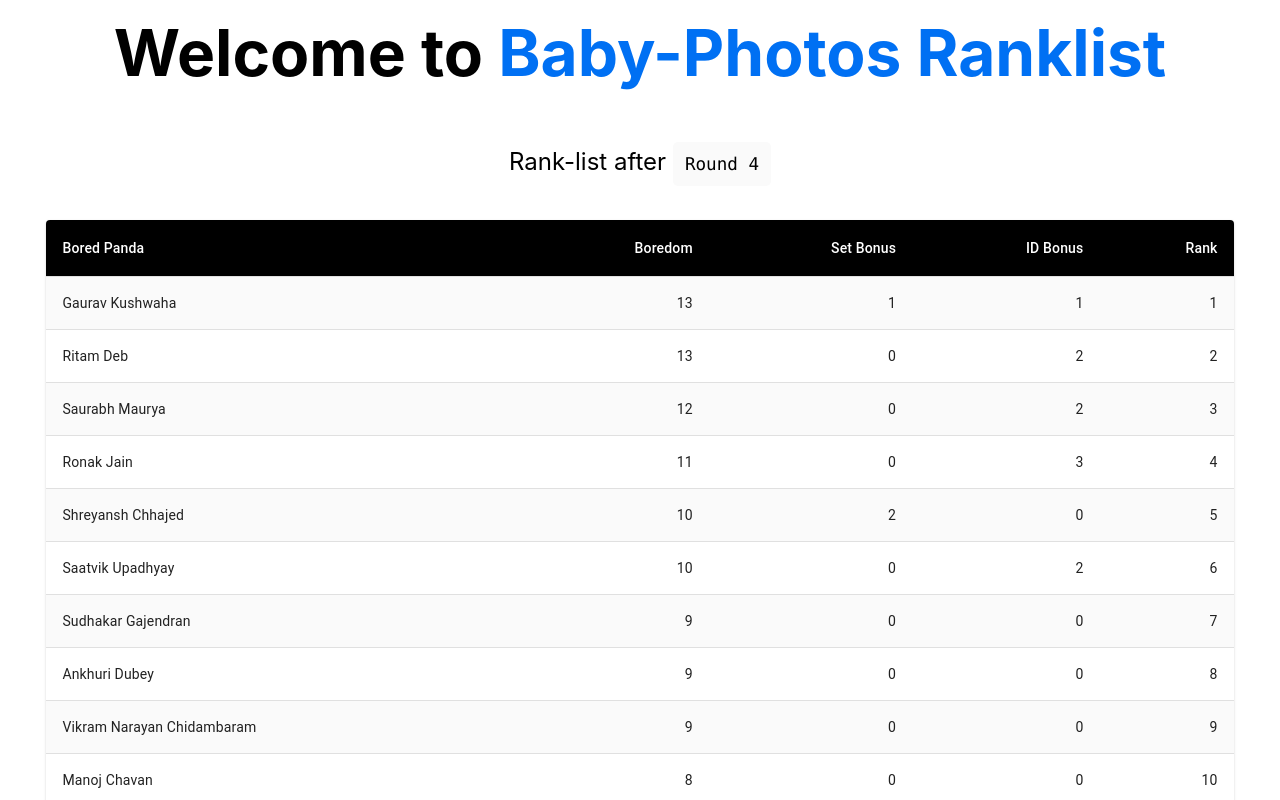
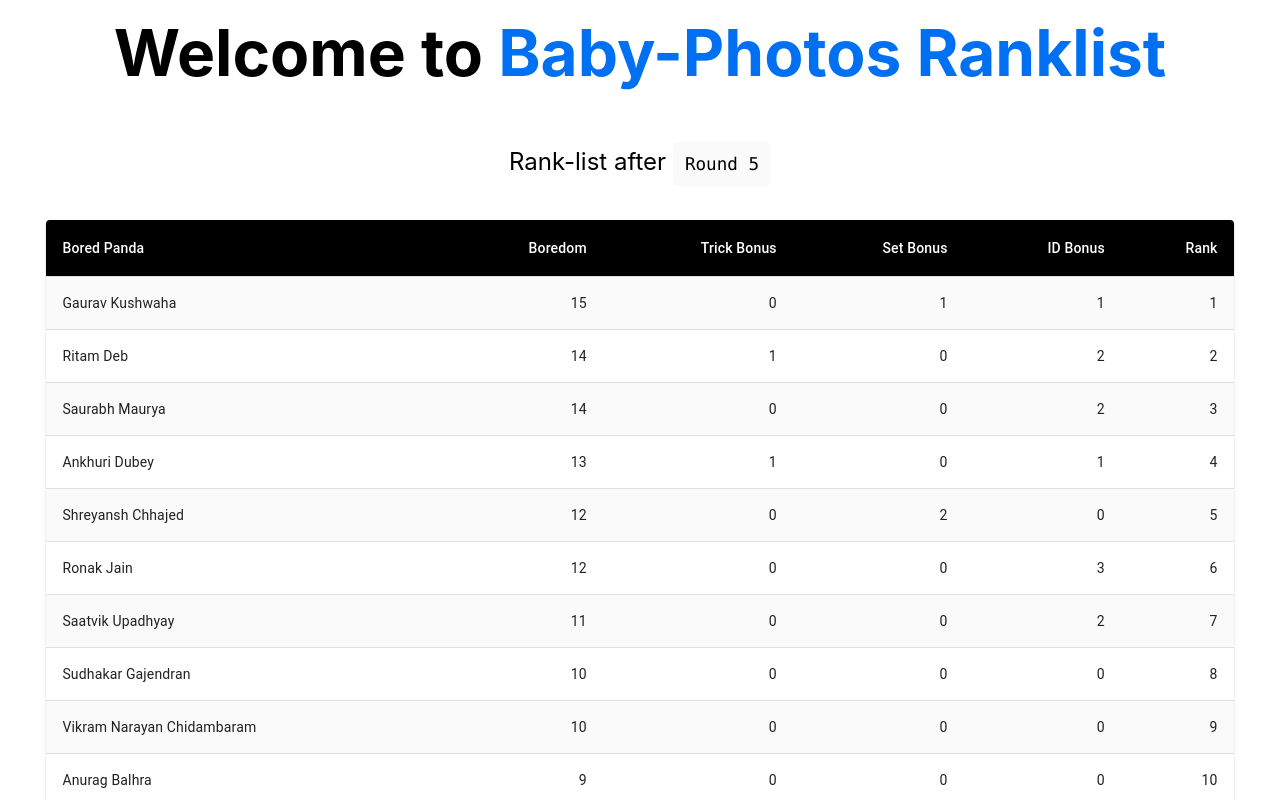
Before and after one commit to priyanshsaxena/photo-dashboard, a Next.js app: page / in a window 1280 px wide. Shown: the top 800 px of the page. Built offline with nearby package versions, Linux system fonts and the light colour scheme.

Commit message:
issue #11: Update rank-list to round-5 (#12)
Added trick-bonus, updated sorting algorithm. Closes #11

```diff
--- a/components/RankList.js
+++ b/components/RankList.js
@@ -30,114 +30,128 @@
     input.sort(function(a, b) {
         if(a.score !== b.score)
             return b.score - a.score;
-        else {
-            if (a.setBonus !== b.setBonus)
-                return b.setBonus - a.setBonus;
-            else
-                return b.idBonus - a.idBonus;
-        }
+        else if(a.trickBonus != b.trickBonus)
+            return b.trickBonus - a.trickBonus;
+        else if (a.setBonus !== b.setBonus)
+            return b.setBonus - a.setBonus;
+        else
+            return b.idBonus - a.idBonus;
     });
     return input.map(function(person, index) {
-        return createData(person.name, person.score, person.setBonus, person.idBonus, index+1);
+        return createData(person.name, person.score, person.trickBonus, person.setBonus, person.idBonus, index+1);
     });
 
 }
 
-function createData(name, score, setBonus, idBonus, rank) {
-  return { name, score, setBonus, idBonus, rank };
+function createData(name, score, trickBonus, setBonus, idBonus, rank) {
+  return { name, score, trickBonus, setBonus, idBonus, rank };
 }
 
 const rows = setData([
     {
         "name": "Ritam Deb",
-        "score": 13,
+        "score": 14,
         "setBonus": 0,
-        "idBonus": 2
-        // +1 trick-bonus
+        "idBonus": 2,
+        "trickBonus": 1
     },
     {
         "name": "Sudeshchandra Mohana",
-        "score": 7,
+        "score": 8,
         "setBonus": 0,
-        "idBonus": 1
+        "idBonus": 1,
+        "trickBonus": 0
     },
     {
         "name": "Saurabh Maurya",
-        "score": 12,
+        "score": 14,
         "setBonus": 0,
-        "idBonus": 2
+        "idBonus": 2,
+        "trickBonus": 0
     },
     {
         "name": "Saatvik Upadhyay",
-        "score": 10,
+        "score": 11,
         "setBonus": 0,
-        "idBonus": 2
+        "idBonus": 2,
+        "trickBonus": 0
     },
     {
         "name": "Sudhakar Gajendran",
-        "score": 9,
+        "score": 10,
         "setBonus": 0,
-        "idBonus": 0
+        "idBonus": 0,
+        "trickBonus": 0
     },
     {
         "name": "Ankhuri Dubey",
-        "score": 9,
+        "score": 13,
         "setBonus": 0,
-        "idBonus": 0
+        "idBonus": 1,
+        "trickBonus": 1
     },
     {
         "name": "Vikram Narayan Chidambaram",
-        "score": 9,
+        "score": 10,
         "setBonus": 0,
-        "idBonus": 0
+        "idBonus": 0,
+        "trickBonus": 0
     },
     {
         "name": "Ronak Jain",
-        "score": 11,
+        "score": 12,
         "setBonus": 0,
-        "idBonus": 3
+        "idBonus": 3,
+        "trickBonus": 0
     },
     {
         "name": "Sandeep Chekuri",
-        "score": 6,
+        "score": 7,
         "setBonus": 0,
-        "idBonus": 0
+        "idBonus": 0,
+        "trickBonus": 0
     },
     {
         "name": "Anurag Balhra",
-        "score": 1,
+        "score": 9,
         "setBonus": 0,
-        "idBonus": 0
+        "idBonus": 0,
+        "trickBonus": 0
     },
     {
         "name": "Gaurav Kushwaha",
-        "score": 13,
+        "score": 15,
         "setBonus": 1,
-        "idBonus": 1
+        "idBonus": 1,
+        "trickBonus": 0
     },
     {
         "name": "Manoj Chavan",
-        "score": 8,
+        "score": 9,
         "setBonus": 0,
-        "idBonus": 0
+        "idBonus": 0,
+        "trickBonus": 0
     },
     {
         "name": "Sarthak Sota",
-        "score": 7,
+        "score": 8,
         "setBonus": 0,
-        "idBonus": 0
+        "idBonus": 0,
+        "trickBonus": 0
     },
     {
         "name": "Shreyansh Chhajed",
-        "score": 10,
+        "score": 12,
         "setBonus": 2,
-        "idBonus": 0
+        "idBonus": 0,
+        "trickBonus": 0
     },
     {
         "name": "Sai Teja",
-        "score": 8,
+        "score": 9,
         "setBonus": 0,
-        "idBonus": 0
+        "idBonus": 0,
+        "trickBonus": 0
     }
 ]);
 
@@ -157,6 +171,7 @@
           <TableRow>
             <StyledTableCell>Bored Panda</StyledTableCell>
             <StyledTableCell align="right">Boredom</StyledTableCell>
+            <StyledTableCell align="right">Trick Bonus</StyledTableCell>
             <StyledTableCell align="right">Set Bonus</StyledTableCell>
             <StyledTableCell align="right">ID Bonus</StyledTableCell>
             <StyledTableCell align="right">Rank</StyledTableCell>
@@ -169,6 +184,7 @@
                 {row.name}
               </StyledTableCell>
               <StyledTableCell align="right">{row.score}</StyledTableCell>
+              <StyledTableCell align="right">{row.trickBonus}</StyledTableCell>
               <StyledTableCell align="right">{row.setBonus}</StyledTableCell>
               <StyledTableCell align="right">{row.idBonus}</StyledTableCell>
               <StyledTableCell align="right">{row.rank}</StyledTableCell>
--- a/pages/index.js
+++ b/pages/index.js
@@ -18,7 +18,7 @@
                 Welcome to <a href="/">Baby-Photos Ranklist</a>
               </h1>
                 <p className="description">
-                  Rank-list after <code>Round 4</code>
+                  Rank-list after <code>Round 5</code>
                 </p>
             </main>
 
```
